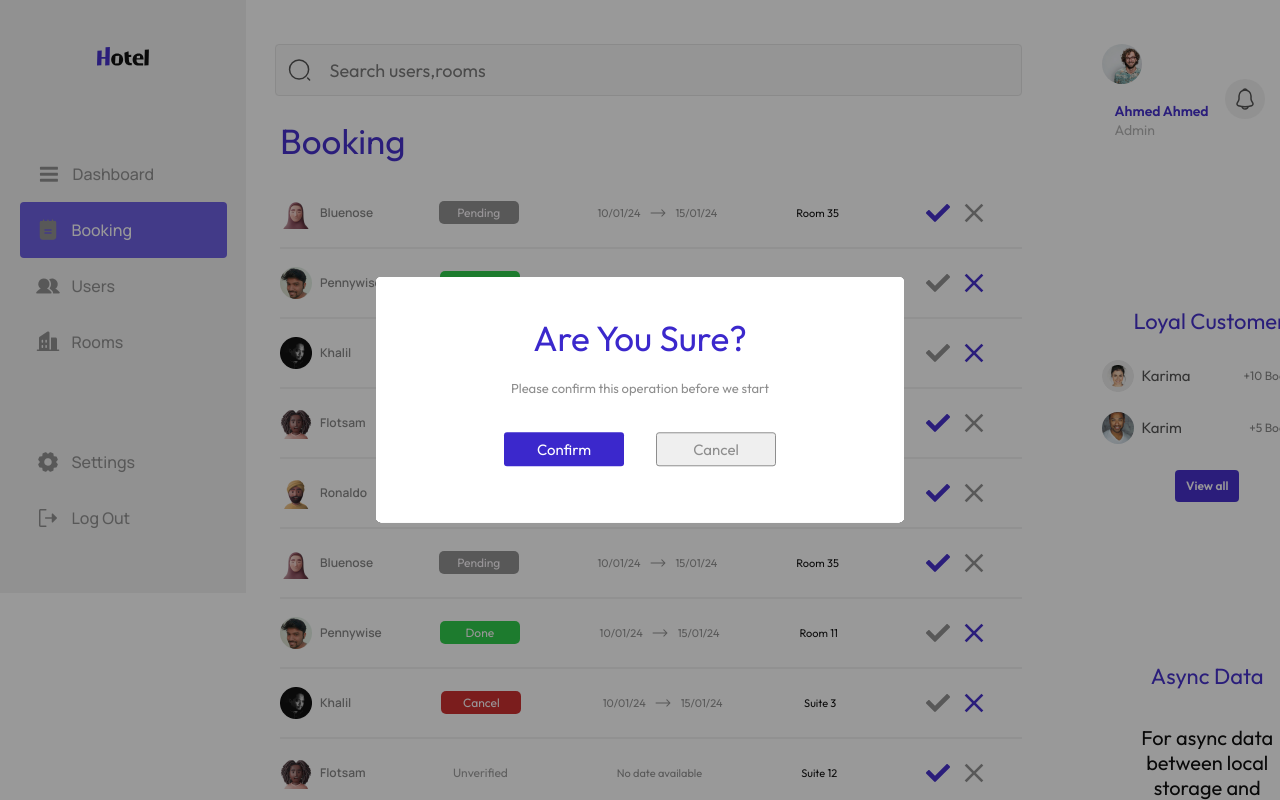
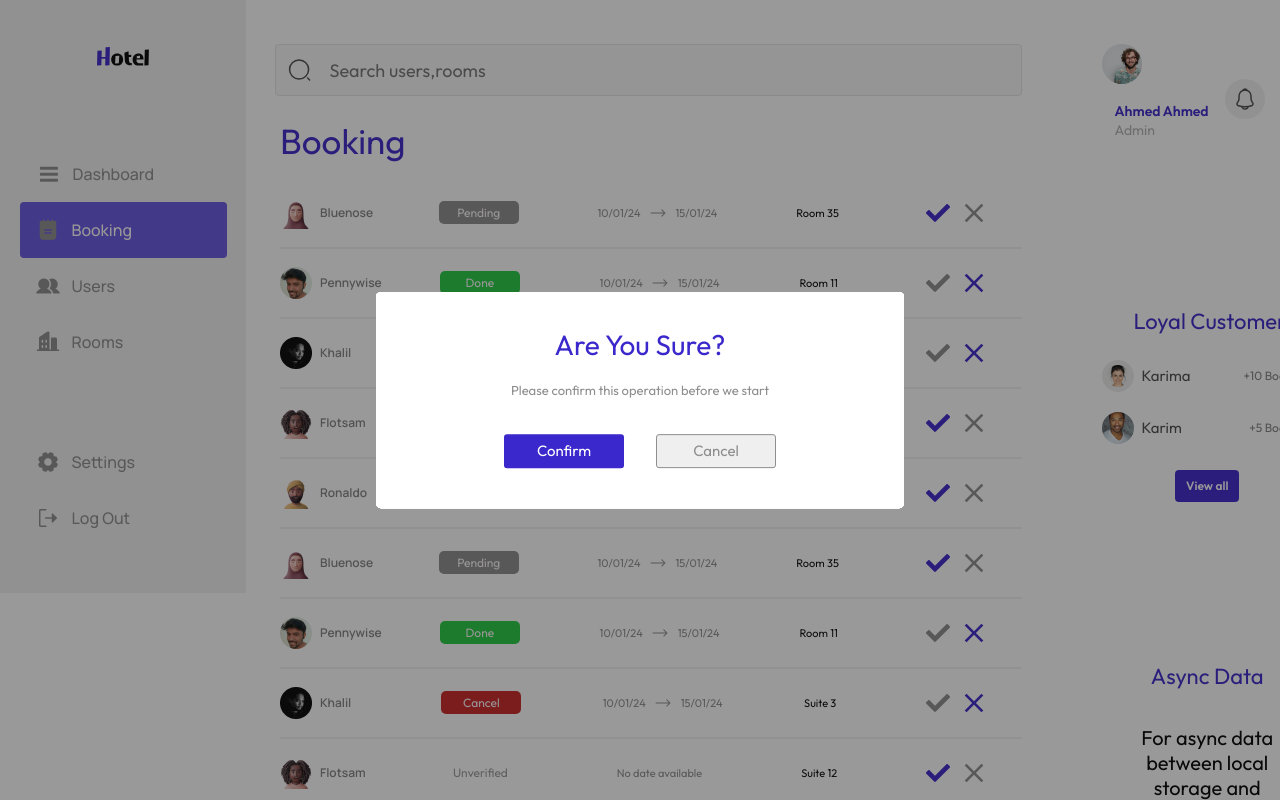
Before and after one commit to KhaliLounis/Nexus-Hotel-challenge, a React (Vite) app: page /booking in a window 1280 px wide. Both pictures are taken after a click on the icon 973 px from the left and 212 px from the top of the page. Shown: the top 800 px of the page. Built offline with nearby package versions, Linux system fonts and the light colour scheme; a web font is replaced by a local one.

Commit message:
Final commits

```diff
--- a/src/comps/confirmodal.css
+++ b/src/comps/confirmodal.css
@@ -9,18 +9,18 @@ left: 50%;
 transform: translate(-50%, -50%); /* Center the modal */
 display: flex;
 flex-direction: column;
-justify-content: space-around;
+justify-content: space-evenly;
 align-items: center;
 z-index: 999;
 /* margin: 0; */
-padding-bottom: 2.5rem;
+padding-bottom: 1.5rem;
 padding-top: 1rem;
 padding-inline: 8rem;
 }
 .confirmodal h1{
     color: var(--Primary-Color, #3B28CC);
 font-family: Outfit;
-font-size: 1.3125rem;
+font-size: 1.75rem !important;
 font-style: normal;
 font-weight: 500;
 line-height: 1.5rem; /* 114.286% */
```
